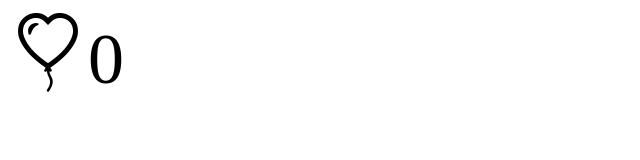
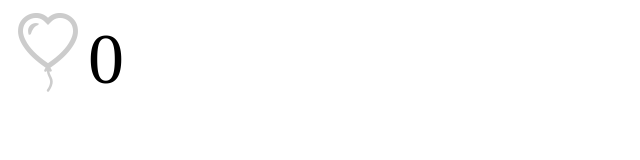
Before and after one commit to Mouhamet99/LetsAngular, an Angular app: page / in a window 1280 px wide. Shown: the top 160 px of the page, without its empty margins (0-640 px from the left). Built offline with nearby package versions, Linux system fonts and the light colour scheme.

Commit message:
correction of exercise

```diff
--- a/src/app/app.component.html
+++ b/src/app/app.component.html
@@ -1,2 +1,2 @@
-<bootstrap-like [isLiked]="tweet.isLiked" [likesCount]="tweet.likesCount">
-</bootstrap-like>
+<like [isActive]="tweet.isLiked" [likesCount]="tweet.likesCount">
+</like>
--- a/src/app/app.component.ts
+++ b/src/app/app.component.ts
@@ -12,7 +12,7 @@ export class AppComponent {
     likesCount: 0
   }
   handleCounter(isLiked: boolean){
-    this.tweet.likesCount = isLiked? 1: 0;
+    this.tweet.likesCount = isLiked ? 1: 0;
   }
 
 }
--- a/src/app/like/like.component.html
+++ b/src/app/like/like.component.html
@@ -1,10 +1,13 @@
 <style>
     .bi-balloon-heart-fill{
         color: deeppink;
+        cursor: pointer;
     }
-    .bi:hover{
-cursor: pointer;
+    .bi-balloon-heart{
+        color: #ccc;
     }
 </style>
-<i class="display-1 bi " [class.bi-balloon-heart-fill]="isLiked" [class.bi-balloon-heart]="!isLiked"  (click)="handleClick()"></i>
+<span  (click)="handleClick()">
+    <i class="display-1 bi " [class.bi-balloon-heart-fill]="isActive" [class.bi-balloon-heart]="!isActive" ></i>
+</span>
 <span class="display-2">{{likesCount}}</span>
--- a/src/app/like/like.component.ts
+++ b/src/app/like/like.component.ts
@@ -1,17 +1,17 @@
-import { Component, EventEmitter, Input, Output } from '@angular/core';
+import { Component, Input } from '@angular/core';
 
 @Component({
-  selector: 'bootstrap-like',
+  selector: 'like',
   templateUrl: './like.component.html',
   styleUrls: ['./like.component.css']
 })
 export class LikeComponent {
-  @Input('isLiked') isLiked: boolean = false;
+  @Input('isActive') isActive: boolean = false;
   @Input('likesCount') likesCount: number = 0;
 
   handleClick = () => {
-    this.isLiked = !this.isLiked;
-    this.likesCount =  this.isLiked ? 1: 0;
+    this.isActive = !this.isActive;
+    this.likesCount +=  this.isActive ? 1: -1;
   }
 
 }
```
